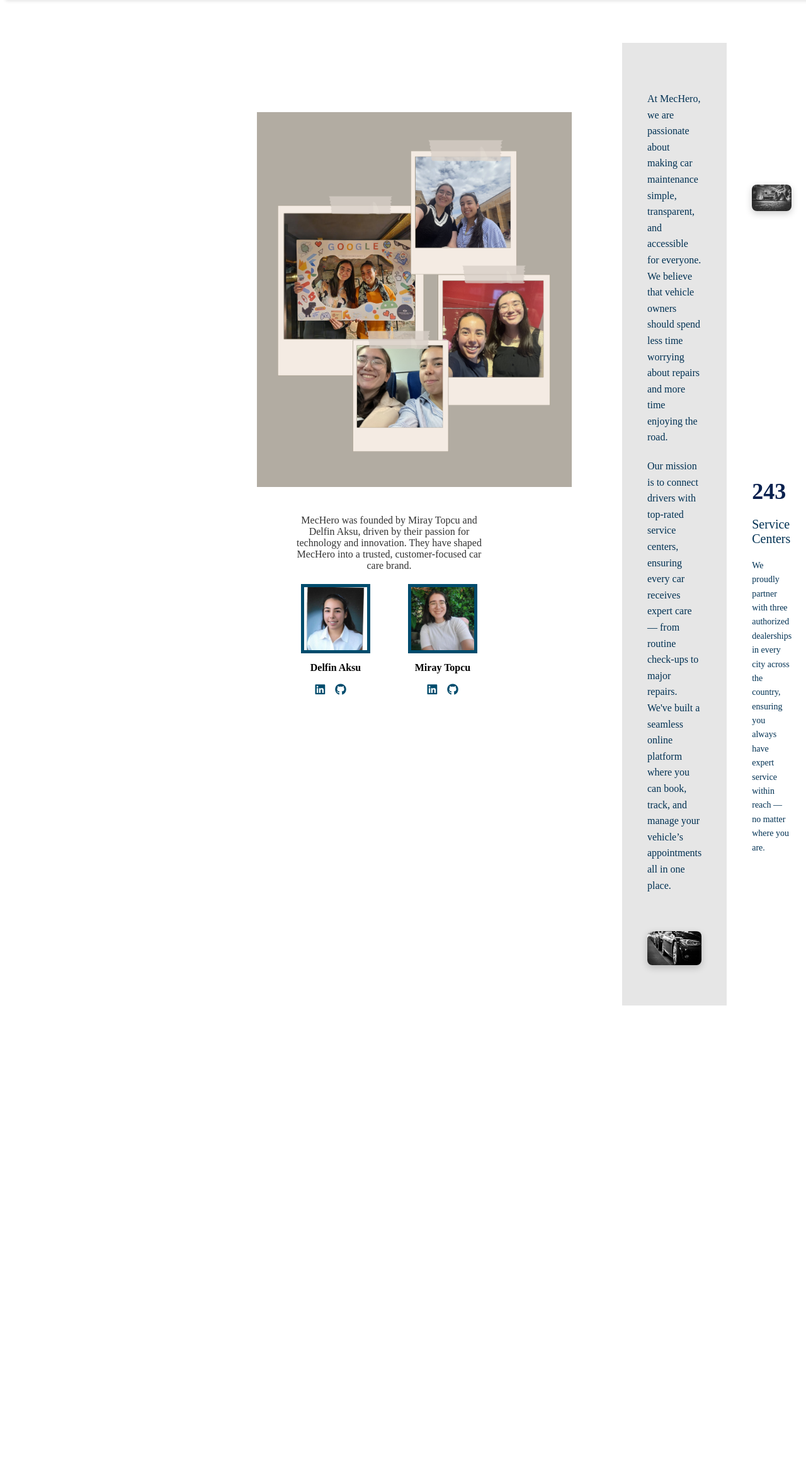
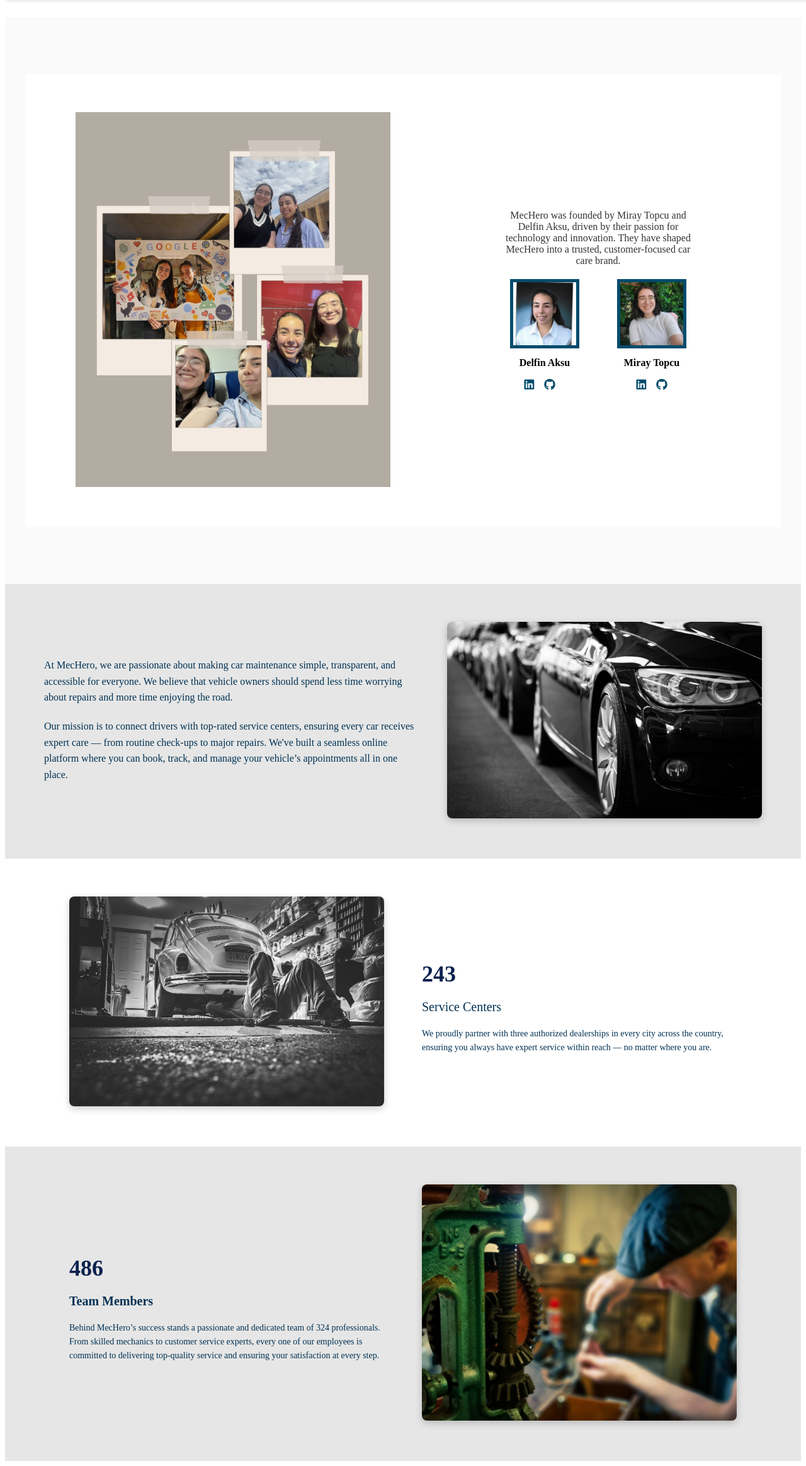
Before and after one commit to DelfinAksu/mechero, a Flask app: page /about in a window 1280 px wide; the page is wider, and only the part inside the window is pictured. Shown: the part 72-2399 px from the top of that part at 63% size. Before the commit the page ends 1668 px from the top of that part, so only its background shows below. Run offline with Flask 3, Linux system fonts and the light colour scheme; tables that the repository leaves empty hold one stand-in row (values such as "Sample post").

Commit message:
updated admin pages

```diff
--- a/app/static/style.css
+++ b/app/static/style.css
@@ -612,6 +612,15 @@ main {
 
 
     /*About Us Sayfası*/
+.about-container {
+  display: flex;
+  flex-direction: column;
+  align-items: center;
+  gap: 60px;
+  padding: 40px 20px;
+  background-color: #fafafa;
+}
+
 
 .founder-section {
   display: flex;
@@ -1018,7 +1027,7 @@ body.loaded .dashboard-image {
 }
 
 /* Main content */
-main {
+.admin-layout main {
     display: flex;
 }
 
@@ -1083,7 +1092,7 @@ main {
     padding-bottom: 5px;
     border-bottom: 1px solid #bbb;
 }
-main {
+.admin-layout main {
     margin-left: 280px;
     padding: 40px;
 
--- a/app/templates/admin/busiest_hours.html
+++ b/app/templates/admin/busiest_hours.html
@@ -1,7 +1,7 @@
 {% extends 'layout/base_admin.html' %}
 
 {% block content %}
-<h2>Peak Hours for Dealerships</h2>
+<!--<h2>Peak Hours for Dealerships</h2>-->
 
 {% if labels and values %}
   <canvas id="chart" width="800" height="400"></canvas>
--- a/app/templates/admin/city_month_trends.html
+++ b/app/templates/admin/city_month_trends.html
@@ -2,7 +2,7 @@
 
 {% block content %}
 
-<h2 class="chart-title">The Months with the Highest Number of Appointments in the City </h2>
+<!--<h2 class="chart-title">The Months with the Highest Number of Appointments in the City </h2>-->
 
 <form method="get" class="city-select-form">
   <label for="city">Select City:</label>
--- a/app/templates/admin/employee_avg_hours.html
+++ b/app/templates/admin/employee_avg_hours.html
@@ -1,7 +1,7 @@
 {% extends 'layout/base_admin.html' %}
 
 {% block content %}
-<h2>Average Working Hours for Employee</h2>
+<!--<h2>Average Working Hours for Employee</h2>-->
 
 {% if labels and values %}
   <canvas id="chart" width="800" height="400"></canvas>
--- a/app/templates/admin/top_cities.html
+++ b/app/templates/admin/top_cities.html
@@ -1,7 +1,7 @@
 {% extends 'layout/base_admin.html' %}
 
 {% block content %}
-<h2>The cities with the highest number of appointments in {{ year }}</h2>
+<!--<h2>The cities with the highest number of appointments in {{ year }}</h2>-->
 
 <form method="get" style="margin-bottom: 1rem;">
   <label>Select Year:</label>
```
